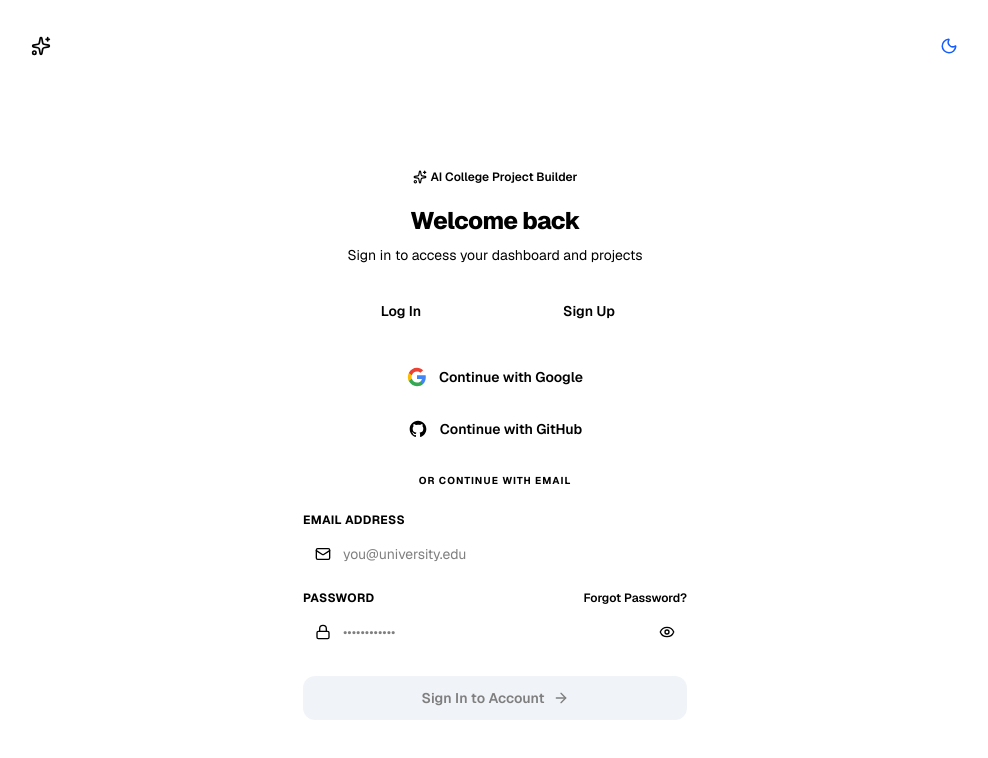
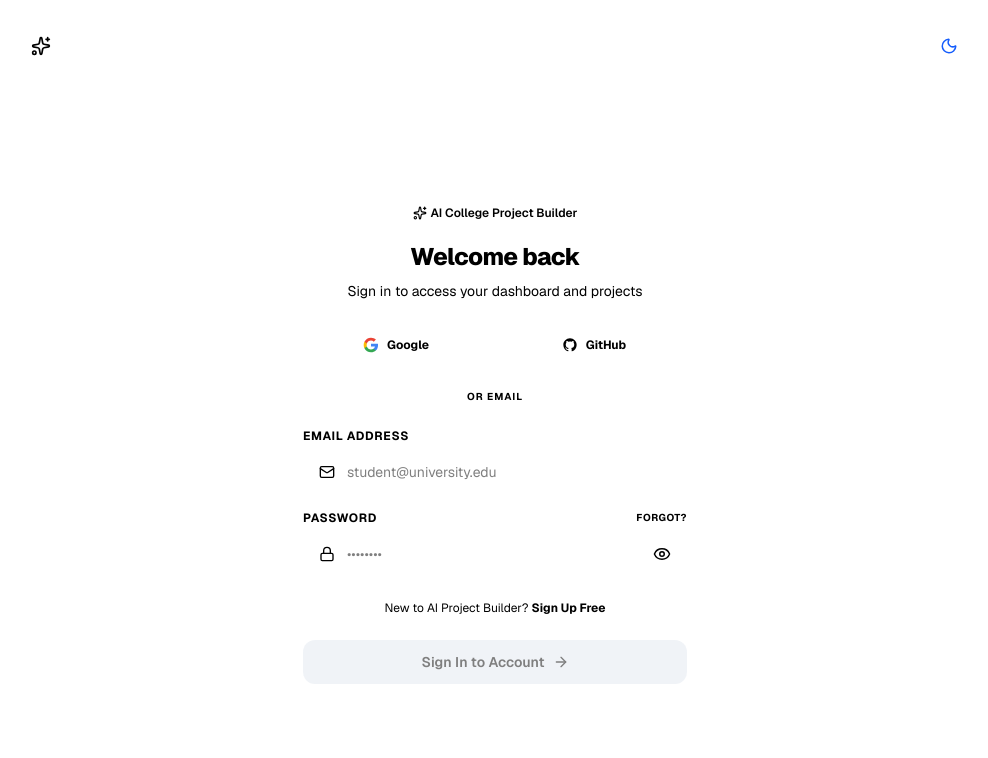
Before and after one commit to Archit-Rajput11/ai-project-builder, a Next.js app: page /auth in a window 1280 px wide. Shown: the top 758 px of the page, without its empty margins (145-1133 px from the left). Built offline with nearby package versions, Linux system fonts and the light colour scheme.

Commit message:
style: expand dashboard to full-bleed and fix squeezed content layout

```diff
--- a/src/app/auth/page.tsx
+++ b/src/app/auth/page.tsx
@@ -3,6 +3,7 @@
 import * as React from "react";
 import { useRouter } from "next/navigation";
 import { Eye, EyeOff, Mail, Lock, User, Sparkles, ArrowRight } from "lucide-react";
+import { Header } from "@/components/Header";
 
 export default function AuthPage() {
   const router = useRouter();
@@ -72,6 +73,9 @@ export default function AuthPage() {
   };
 
   return (
+    <div className="flex flex-col min-h-screen py-4 bg-background">
+      <Header />
+      <main className="flex-1 flex flex-col w-full max-w-5xl mx-auto px-4 mt-6">
         <div className="flex flex-1 items-center justify-center py-8 md:py-16">
           <div className="w-full max-w-md p-8 rounded-3xl border border-border-accent bg-bg-accent/30 backdrop-blur-lg shadow-xl flex flex-col gap-6 animate-fade-in">
 
@@ -92,212 +96,181 @@ export default function AuthPage() {
               </p>
             </div>
 
-        {/* Tab/Toggle Switcher */}
-        <div className="p-1 rounded-xl bg-border-accent/40 border border-border-accent/10 relative flex items-center select-none">
-          {/* Animated Slider Background */}
-          <div
-            className={`absolute top-1 bottom-1 left-1 w-[calc(50%-4px)] rounded-lg bg-white dark:bg-slate-900 shadow-sm border border-border-accent/20 transition-transform duration-300 ease-out ${
-              isSignUp ? "translate-x-full" : "translate-x-0"
-            }`}
-          />
-
-          <button
-            onClick={() => setIsSignUp(false)}
-            className={`flex-1 text-center py-2 text-sm font-semibold rounded-lg z-10 transition-colors duration-250 cursor-pointer ${
-              !isSignUp ? "text-foreground" : "text-foreground/50 hover:text-foreground/80"
-            }`}
-          >
-            Log In
-          </button>
-
-          <button
-            onClick={() => setIsSignUp(true)}
-            className={`flex-1 text-center py-2 text-sm font-semibold rounded-lg z-10 transition-colors duration-250 cursor-pointer ${
-              isSignUp ? "text-foreground" : "text-foreground/50 hover:text-foreground/80"
-            }`}
-          >
-            Sign Up
-          </button>
-        </div>
-
-        {/* Social logins */}
-        <div className="flex flex-col gap-3">
+            {/* Social Logins Group */}
+            <div className="grid grid-cols-2 gap-3 select-none">
               {/* Google Button */}
               <button
                 onClick={() => handleSocialLogin("Google")}
-            className="flex items-center justify-center w-full py-2.5 px-4 rounded-xl border border-border-accent bg-background hover:bg-bg-accent font-semibold text-sm transition-all duration-200 cursor-pointer hover:scale-[1.01]"
+                className="flex items-center justify-center gap-2 py-3 px-4 rounded-xl border border-border-accent bg-bg-accent/40 text-foreground text-xs font-bold hover:bg-border-accent hover:scale-[1.01] active:scale-[0.99] transition-all cursor-pointer"
               >
-            {/* Google SVG */}
-            <svg className="w-5 h-5 mr-3" viewBox="0 0 24 24" xmlns="http://www.w3.org/2000/svg">
-              <path d="M22.56 12.25c0-.78-.07-1.53-.2-2.25H12v4.26h5.92c-.26 1.37-1.04 2.53-2.21 3.31v2.77h3.57c2.08-1.92 3.28-4.74 3.28-8.09z" fill="#4285F4"/>
-              <path d="M12 23c2.97 0 5.46-.98 7.28-2.66l-3.57-2.77c-.98.66-2.23 1.06-3.71 1.06-2.86 0-5.29-1.93-6.16-4.53H2.18v2.84C3.99 20.53 7.7 23 12 23z" fill="#34A853"/>
-              <path d="M5.84 14.09c-.22-.66-.35-1.36-.35-2.09s.13-1.43.35-2.09V7.06H2.18C1.43 8.55 1 10.22 1 12s.43 3.45 1.18 4.94l2.85-2.22.81-.63z" fill="#FBBC05"/>
-              <path d="M12 5.38c1.62 0 3.06.56 4.21 1.64l3.15-3.15C17.45 2.09 14.97 1 12 1 7.7 1 3.99 3.47 2.18 7.06l3.66 2.84c.87-2.6 3.3-4.53 6.16-4.53z" fill="#EA4335"/>
+                <svg className="w-4 h-4" viewBox="0 0 24 24" fill="currentColor">
+                  <path d="M22.56 12.25c0-.78-.07-1.53-.2-2.25H12v4.26h5.92c-.26 1.37-1.04 2.53-2.21 3.31v2.77h3.57c2.08-1.92 3.28-4.74 3.28-8.09z" fill="#4285F4" />
+                  <path d="M12 23c2.97 0 5.46-.98 7.28-2.66l-3.57-2.77c-.98.66-2.23 1.06-3.71 1.06-2.86 0-5.29-1.93-6.16-4.53H2.18v2.84C3.99 20.53 7.7 23 12 23z" fill="#34A853" />
+                  <path d="M5.84 14.09c-.22-.66-.35-1.36-.35-2.09s.13-1.43.35-2.09V7.06H2.18C1.43 8.55 1 10.22 1 12s.43 3.45 1.18 4.94l2.85-2.22.81-.63z" fill="#FBBC05" />
+                  <path d="M12 5.38c1.62 0 3.06.56 4.21 1.64l3.15-3.15C17.45 2.09 14.97 1 12 1 7.7 1 3.99 3.47 2.18 7.06l3.66 2.84c.87-2.6 3.3-4.52 6.16-4.52z" fill="#EA4335" />
                 </svg>
-            Continue with Google
+                <span>Google</span>
               </button>
 
               {/* GitHub Button */}
               <button
                 onClick={() => handleSocialLogin("GitHub")}
-            className="flex items-center justify-center w-full py-2.5 px-4 rounded-xl border border-border-accent bg-background hover:bg-bg-accent font-semibold text-sm transition-all duration-200 cursor-pointer hover:scale-[1.01]"
+                className="flex items-center justify-center gap-2 py-3 px-4 rounded-xl border border-border-accent bg-bg-accent/40 text-foreground text-xs font-bold hover:bg-border-accent hover:scale-[1.01] active:scale-[0.99] transition-all cursor-pointer"
               >
-            {/* GitHub SVG */}
-            <svg className="w-5 h-5 mr-3 fill-current" viewBox="0 0 24 24" xmlns="http://www.w3.org/2000/svg">
-              <path fillRule="evenodd" clipRule="evenodd" d="M12 2C6.477 2 2 6.477 2 12c0 4.42 2.865 8.166 6.839 9.489.5.092.682-.217.682-.482 0-.237-.008-.866-.013-1.7-2.782.603-3.369-1.34-3.369-1.34-.454-1.156-1.11-1.464-1.11-1.464-.908-.62.069-.608.069-.608 1.003.07 1.531 1.03 1.531 1.03.892 1.529 2.341 1.087 2.91.831.092-.646.35-1.086.636-1.336-2.22-.253-4.555-1.11-4.555-4.943 0-1.091.39-1.984 1.029-2.683-.103-.253-.446-1.27.098-2.647 0 0 .84-.269 2.75 1.025A9.564 9.564 0 0112 6.844c.85.004 1.705.115 2.504.337 1.909-1.294 2.747-1.025 2.747-1.025.546 1.377.203 2.394.1 2.647.64.699 1.028 1.592 1.028 2.683 0 3.842-2.339 4.687-4.566 4.935.359.309.678.919.678 1.852 0 1.336-.012 2.415-.012 2.743 0 .267.18.577.688.479C19.138 20.162 22 16.418 22 12c0-5.523-4.477-10-10-10z" />
+                <svg className="w-4 h-4 text-foreground" viewBox="0 0 24 24" fill="currentColor">
+                  <path fillRule="evenodd" clipRule="evenodd" d="M12 2C6.477 2 2 6.484 2 12.017c0 4.425 2.865 8.18 6.839 9.504.5.092.682-.217.682-.483 0-.237-.008-.868-.013-1.703-2.782.605-3.369-1.343-3.369-1.343-.454-1.158-1.11-1.466-1.11-1.466-.908-.62.069-.608.069-.608 1.003.07 1.53 1.032 1.53 1.032.892 1.53 2.341 1.088 2.91.832.092-.647.35-1.088.636-1.338-2.22-.253-4.555-1.113-4.555-4.951 0-1.093.39-1.988 1.029-2.688-.103-.253-.446-1.272.098-2.65 0 0 .84-.27 2.75 1.026A9.564 9.564 0 0112 6.844c.85.004 1.705.115 2.504.337 1.909-1.296 2.747-1.027 2.747-1.027.546 1.379.202 2.398.1 2.651.64.7 1.028 1.595 1.028 2.688 0 3.848-2.339 4.695-4.566 4.943.359.309.678.92.678 1.855 0 1.338-.012 2.419-.012 2.747 0 .268.18.58.688.482C19.138 20.193 22 16.44 22 12.017 22 6.484 17.522 2 12 2z" />
                 </svg>
-            Continue with GitHub
+                <span>GitHub</span>
               </button>
             </div>
 
-        {/* Divider */}
+            {/* Separator */}
             <div className="flex items-center gap-3">
-          <div className="flex-1 h-px bg-border-accent/70" />
-          <span className="text-[10px] font-bold text-foreground/45 uppercase tracking-widest">
-            or continue with email
-          </span>
-          <div className="flex-1 h-px bg-border-accent/70" />
+              <div className="flex-1 h-px bg-border-accent/40" />
+              <span className="text-[10px] font-bold text-foreground/30 uppercase tracking-widest select-none">Or Email</span>
+              <div className="flex-1 h-px bg-border-accent/40" />
             </div>
 
-        {/* Forms */}
+            {/* Main Auth Form */}
             <form onSubmit={handleSubmit} className="flex flex-col gap-4">
-
-          {/* Full Name (Sign Up only) */}
+              {/* Name Field (Only visible in signup mode) */}
               {isSignUp && (
                 <div className="flex flex-col gap-1.5 animate-slide-down">
-              <label htmlFor="name" className="text-xs font-bold text-foreground/75 uppercase tracking-wide">
-                Full Name
-              </label>
-              <div
-                className={`relative flex items-center rounded-xl border bg-background/50 transition-all duration-150 ${
-                  nameError
-                    ? "border-red-500 focus-within:ring-2 focus-within:ring-red-500/10 focus-within:border-red-500"
-                    : "border-border-accent focus-within:ring-2 focus-within:ring-primary/20 focus-within:border-primary"
-                }`}
-              >
-                <User className="absolute left-3 w-4 h-4 text-foreground/40" />
+                  <label className="text-xs font-bold text-foreground/70 uppercase tracking-wider">Full Name</label>
+                  <div className="flex items-center relative">
+                    <User className="absolute left-4 w-4 h-4 text-foreground/35" />
                     <input
-                  id="name"
                       type="text"
-                  required
-                  placeholder="Alex Mercer"
+                      placeholder="Jane Doe"
                       value={name}
                       onChange={(e) => setName(e.target.value)}
                       onBlur={() => setNameTouched(true)}
-                  className="w-full py-2.5 pl-10 pr-4 text-sm bg-transparent border-0 outline-none rounded-xl text-foreground placeholder:text-foreground/30"
+                      className={`w-full pl-11 pr-4 py-3 rounded-xl border bg-background text-foreground text-sm focus:outline-none focus:ring-2 focus:ring-primary/20 transition-all ${
+                        nameError
+                          ? "border-red-500/50 focus:border-red-500 focus:ring-red-500/10"
+                          : "border-border-accent focus:border-primary"
+                      }`}
                     />
                   </div>
                   {nameError && (
-                <p className="text-[11px] text-red-500 font-medium mt-0.5 ml-1 animate-fade-in">
+                    <span className="text-[10px] text-red-500 font-semibold pl-1">
                       {nameError}
-                </p>
+                    </span>
                   )}
                 </div>
               )}
 
-          {/* Email Input */}
+              {/* Email Field */}
               <div className="flex flex-col gap-1.5">
-            <label htmlFor="email" className="text-xs font-bold text-foreground/75 uppercase tracking-wide">
-              Email Address
-            </label>
-            <div
-              className={`relative flex items-center rounded-xl border bg-background/50 transition-all duration-150 ${
+                <label className="text-xs font-bold text-foreground/70 uppercase tracking-wider">Email Address</label>
+                <div className="flex items-center relative">
+                  <Mail className="absolute left-4 w-4 h-4 text-foreground/35" />
+                  <input
+                    type="email"
+                    placeholder="student@university.edu"
+                    value={email}
+                    onChange={(e) => setEmail(e.target.value)}
+                    onBlur={() => setEmailTouched(true)}
+                    className={`w-full pl-11 pr-4 py-3 rounded-xl border bg-background text-foreground text-sm focus:outline-none focus:ring-2 focus:ring-primary/20 transition-all ${
                       emailError
-                  ? "border-red-500 focus-within:ring-2 focus-within:ring-red-500/10 focus-within:border-red-500"
-                  : "border-border-accent focus-within:ring-2 focus-within:ring-primary/20 focus-within:border-primary"
+                        ? "border-red-500/50 focus:border-red-500 focus:ring-red-500/10"
+                        : "border-border-accent focus:border-primary"
                     }`}
-            >
-              <Mail className="absolute left-3 w-4 h-4 text-foreground/40" />
-              <input
-                id="email"
-                type="email"
-                required
-                placeholder="you@university.edu"
-                value={email}
-                onChange={(e) => {
-                  setEmail(e.target.value);
-                  if (emailTouched) setEmailTouched(true);
-                }}
-                onBlur={() => setEmailTouched(true)}
-                className="w-full py-2.5 pl-10 pr-4 text-sm bg-transparent border-0 outline-none rounded-xl text-foreground placeholder:text-foreground/30"
                   />
                 </div>
                 {emailError && (
-              <p className="text-[11px] text-red-500 font-medium mt-0.5 ml-1 animate-fade-in">
+                  <span className="text-[10px] text-red-500 font-semibold pl-1">
                     {emailError}
-              </p>
+                  </span>
                 )}
               </div>
 
-          {/* Password Input */}
+              {/* Password Field */}
               <div className="flex flex-col gap-1.5">
-            <div className="flex justify-between items-center">
-              <label htmlFor="password" className="text-xs font-bold text-foreground/75 uppercase tracking-wide">
-                Password
-              </label>
+                <div className="flex items-center justify-between">
+                  <label className="text-xs font-bold text-foreground/70 uppercase tracking-wider">Password</label>
                   {!isSignUp && (
-                <button
-                  type="button"
-                  onClick={() => alert("Password reset link sent to your registered email (demonstration).")}
-                  className="text-xs font-semibold text-primary hover:underline cursor-pointer"
+                    <a
+                      href="#"
+                      onClick={(e) => {
+                        e.preventDefault();
+                        alert("Password recovery link has been sent to your email!");
+                      }}
+                      className="text-[10px] font-bold text-primary hover:underline uppercase tracking-wider"
                     >
-                  Forgot Password?
-                </button>
+                      Forgot?
+                    </a>
                   )}
                 </div>
-            <div
-              className={`relative flex items-center rounded-xl border bg-background/50 transition-all duration-150 ${
+                <div className="flex items-center relative">
+                  <Lock className="absolute left-4 w-4 h-4 text-foreground/35" />
+                  <input
+                    type={showPassword ? "text" : "password"}
+                    placeholder="••••••••"
+                    value={password}
+                    onChange={(e) => setPassword(e.target.value)}
+                    onBlur={() => setPasswordTouched(true)}
+                    className={`w-full pl-11 pr-12 py-3 rounded-xl border bg-background text-foreground text-sm focus:outline-none focus:ring-2 focus:ring-primary/20 transition-all pr-12 ${
                       passwordError
-                  ? "border-red-500 focus-within:ring-2 focus-within:ring-red-500/10 focus-within:border-red-500"
-                  : "border-border-accent focus-within:ring-2 focus-within:ring-primary/20 focus-within:border-primary"
+                        ? "border-red-500/50 focus:border-red-500 focus:ring-red-500/10"
+                        : "border-border-accent focus:border-primary"
                     }`}
-            >
-              <Lock className="absolute left-3 w-4 h-4 text-foreground/40" />
-              <input
-                id="password"
-                type={showPassword ? "text" : "password"}
-                required
-                placeholder="••••••••••••"
-                value={password}
-                onChange={(e) => {
-                  setPassword(e.target.value);
-                  if (passwordTouched) setPasswordTouched(true);
-                }}
-                onBlur={() => setPasswordTouched(true)}
-                className="w-full py-2.5 pl-10 pr-10 text-sm bg-transparent border-0 outline-none rounded-xl text-foreground placeholder:text-foreground/30"
                   />
                   <button
                     type="button"
                     onClick={() => setShowPassword(!showPassword)}
-                className="absolute right-3 text-foreground/40 hover:text-foreground/75 transition-colors cursor-pointer"
+                    className="absolute right-4 text-foreground/35 hover:text-foreground/70 transition-colors cursor-pointer select-none"
                   >
-                {showPassword ? <EyeOff className="w-4 h-4" /> : <Eye className="w-4 h-4" />}
+                    {showPassword ? <EyeOff className="w-4.5 h-4.5" /> : <Eye className="w-4.5 h-4.5" />}
                   </button>
                 </div>
                 {passwordError && (
-              <p className="text-[11px] text-red-500 font-medium mt-0.5 ml-1 animate-fade-in">
+                  <span className="text-[10px] text-red-500 font-semibold pl-1">
                     {passwordError}
-              </p>
+                  </span>
                 )}
               </div>
 
-          {/* Agreement Checkbox (Sign Up only) */}
-          {isSignUp && (
-            <div className="flex items-start gap-2.5 mt-1 animate-fade-in">
+              {/* Toggle Form / Terms Switcher */}
+              {isSignUp ? (
+                <div className="flex flex-col gap-4 mt-2">
+                  <label className="flex items-start gap-2.5 text-xs text-foreground/60 leading-relaxed cursor-pointer select-none">
                     <input
-                id="agree"
                       type="checkbox"
-                required
                       checked={agreeTerms}
                       onChange={(e) => setAgreeTerms(e.target.checked)}
-                className="mt-0.5 rounded border-border-accent text-primary focus:ring-primary cursor-pointer w-4 h-4"
+                      className="mt-1 rounded border-border-accent bg-bg-accent/40 text-primary focus:ring-primary/20 cursor-pointer accent-primary"
                     />
-              <label htmlFor="agree" className="text-xs text-foreground/70 leading-normal select-none">
+                    <span>
                       I agree to the{" "}
-                <span className="font-semibold text-primary hover:underline cursor-pointer">Terms of Service</span>{" "}
-                and{" "}
-                <span className="font-semibold text-primary hover:underline cursor-pointer">Privacy Policy</span>.
+                      <a href="#" className="text-primary hover:underline font-bold">Terms of Service</a>
+                      {" "}and{" "}
+                      <a href="#" className="text-primary hover:underline font-bold">Privacy Policy</a>.
+                    </span>
                   </label>
+                  <p className="text-center text-xs text-foreground/50 select-none">
+                    Already have an account?{" "}
+                    <button
+                      type="button"
+                      onClick={() => setIsSignUp(false)}
+                      className="text-primary font-bold hover:underline cursor-pointer"
+                    >
+                      Sign In
+                    </button>
+                  </p>
+                </div>
+              ) : (
+                <div className="mt-2 select-none">
+                  <p className="text-center text-xs text-foreground/50">
+                    New to AI Project Builder?{" "}
+                    <button
+                      type="button"
+                      onClick={() => setIsSignUp(true)}
+                      className="text-primary font-bold hover:underline cursor-pointer"
+                    >
+                      Sign Up Free
+                    </button>
+                  </p>
                 </div>
               )}
 
@@ -317,5 +290,7 @@ export default function AuthPage() {
             </form>
           </div>
         </div>
+      </main>
+    </div>
   );
 }
--- a/src/app/layout.tsx
+++ b/src/app/layout.tsx
@@ -30,19 +30,14 @@ export default function RootLayout({
       className={`${geistSans.variable} ${geistMono.variable} h-full antialiased`}
       suppressHydrationWarning
     >
-      <body className="min-h-full flex flex-col font-sans">
+      <body className="min-h-full flex flex-col font-sans bg-background text-foreground">
         <ThemeProvider
           attribute="class"
           defaultTheme="system"
           enableSystem
           disableTransitionOnChange
         >
-          <div className="flex flex-col min-h-screen py-4">
-            <Header />
-            <main className="flex-1 flex flex-col w-full max-w-5xl mx-auto px-4 mt-6">
-              {children}
-            </main>
-          </div>
+          {children}
         </ThemeProvider>
       </body>
     </html>
--- a/src/app/page.tsx
+++ b/src/app/page.tsx
@@ -1,8 +1,12 @@
 import { Sparkles, Laptop, Shield, Zap, ArrowRight } from "lucide-react";
 import Link from "next/link";
+import { Header } from "@/components/Header";
 
 export default function Home() {
   return (
+    <div className="flex flex-col min-h-screen py-4 bg-background">
+      <Header />
+      <main className="flex-1 flex flex-col w-full max-w-5xl mx-auto px-4 mt-6">
         <div className="flex flex-col items-center justify-center py-12 md:py-20 text-center animate-fade-in">
           {/* Badge */}
           <div className="inline-flex items-center gap-1.5 px-3 py-1.5 rounded-full text-xs font-semibold bg-primary/10 text-primary border border-primary/20 mb-6">
@@ -72,5 +76,7 @@ export default function Home() {
             </div>
           </div>
         </div>
+      </main>
+    </div>
   );
 }
```
Also changed, not shown: src/app/dashboard/layout.tsx (+6 -6 lines). Lines whose indentation alone changed are shown as unchanged.
